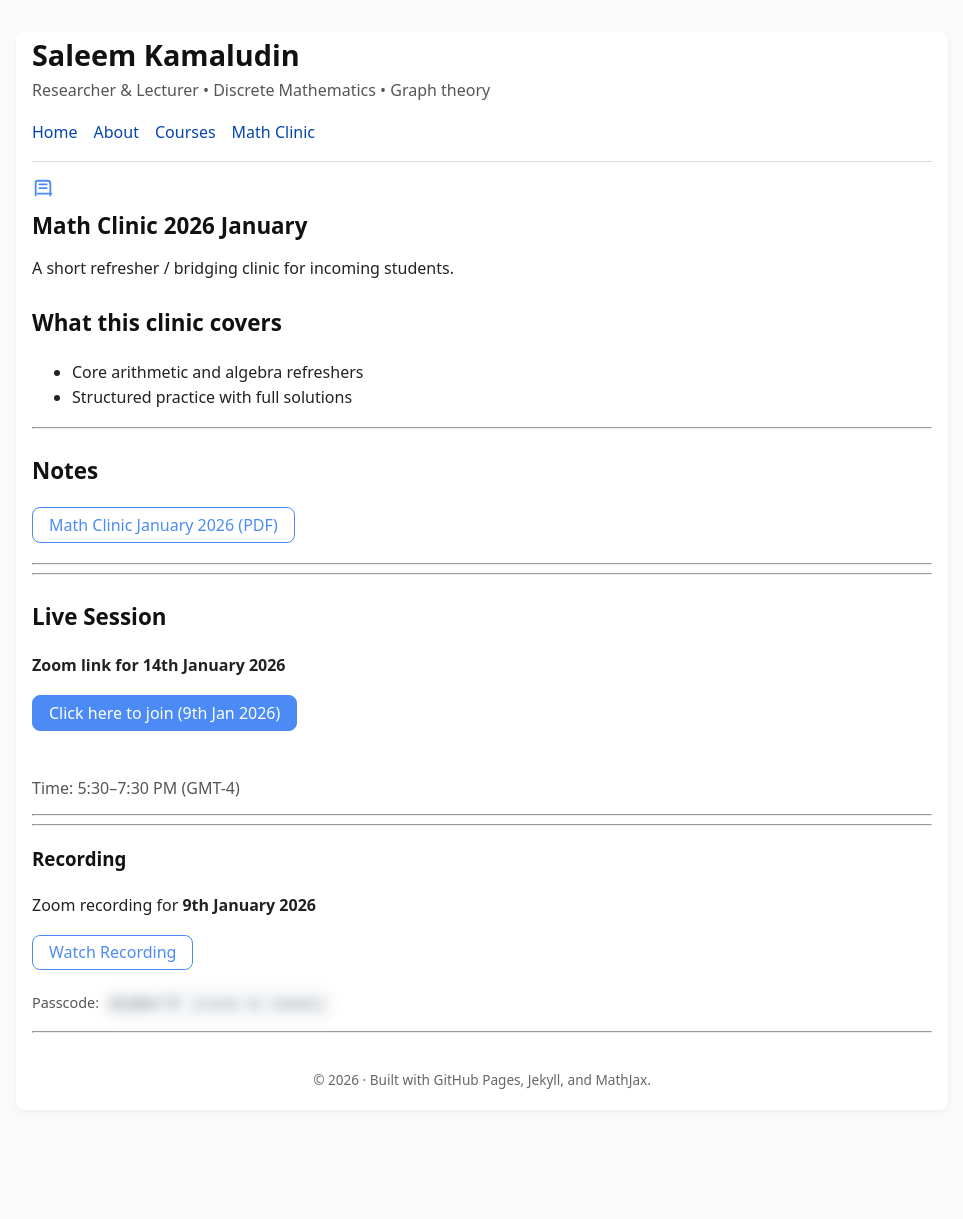
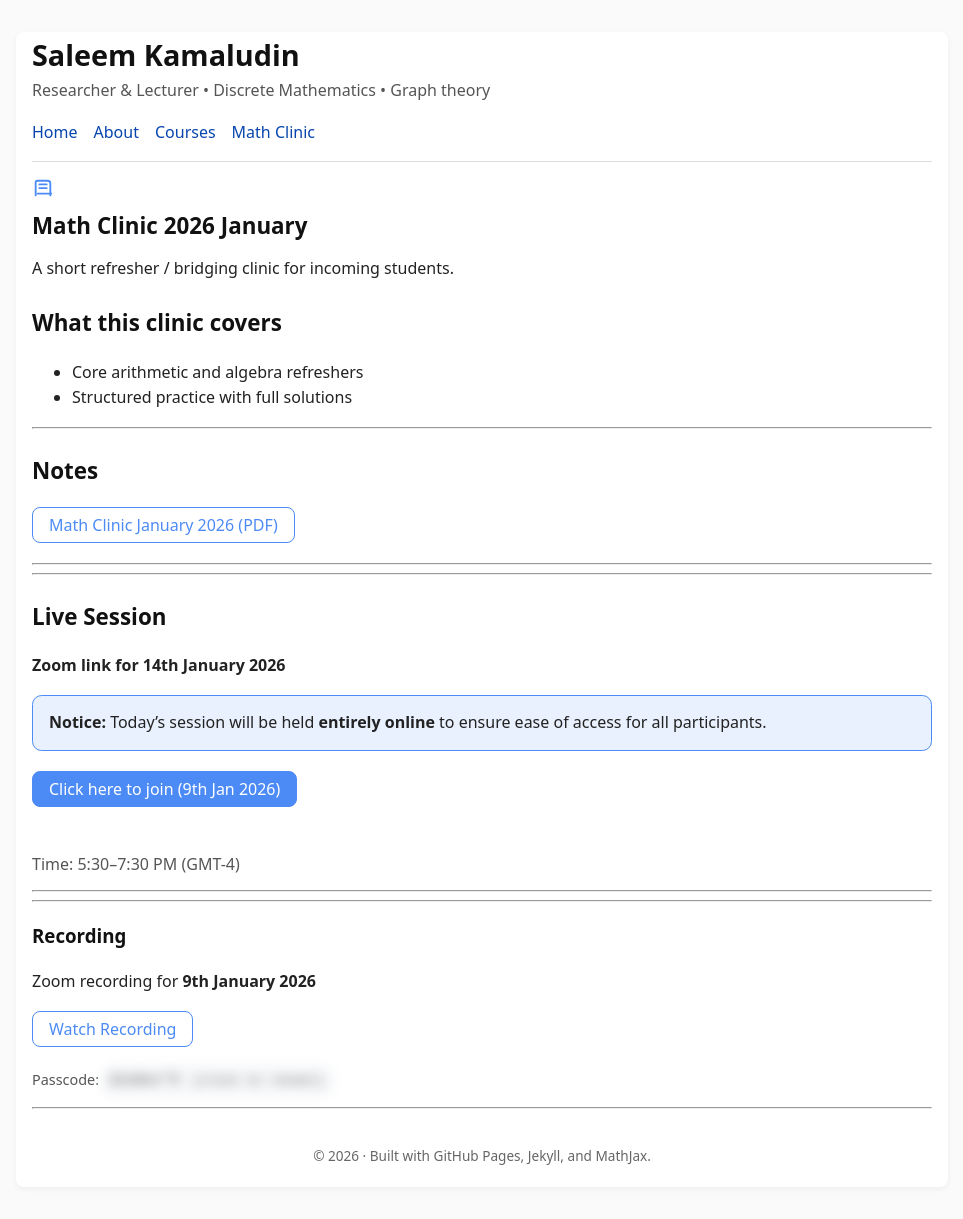
Before and after one commit to SaleemKamaludin/SaleemKamaludin.github.io, a Jekyll site: the page built from courses/math-clinic-2026/index.md, in a window 1280 px wide. Shown: the whole page, without its empty margins (158-1121 px from the left). Built offline with Jekyll 4.4.1, drawn with Linux system fonts in a browser that asks for light colours; before the commit the page ends 1142 px from its top, so only the background shows below that.

Commit message:
Update index.md

```diff
--- a/courses/math-clinic-2026/index.md
+++ b/courses/math-clinic-2026/index.md
@@ -99,6 +99,20 @@ permalink: /courses/math-clinic-2026/
 <h2>Live Session</h2>
 <p><b>Zoom link for 14th January 2026</b></p>
 
+<div style="
+  margin:1rem 0 1.25rem;
+  padding:.9rem 1rem;
+  border:1px solid #4c8bf5;
+  border-radius:.6rem;
+  background:rgba(76,139,245,.12);
+  color:#222;
+">
+  <b>Notice:</b>
+  Today’s session will be held <b>entirely online</b> to ensure ease of access for all participants.
+</div>
+
+
+
 <div class="session-buttons">
   <a class="btn btn-primary"
      href="https://sta-uwi-edu.zoom.us/j/99746862646?pwd=iYoz3tWLkJgFSYtO1FWkpAmDGbRF5C.1"
```
